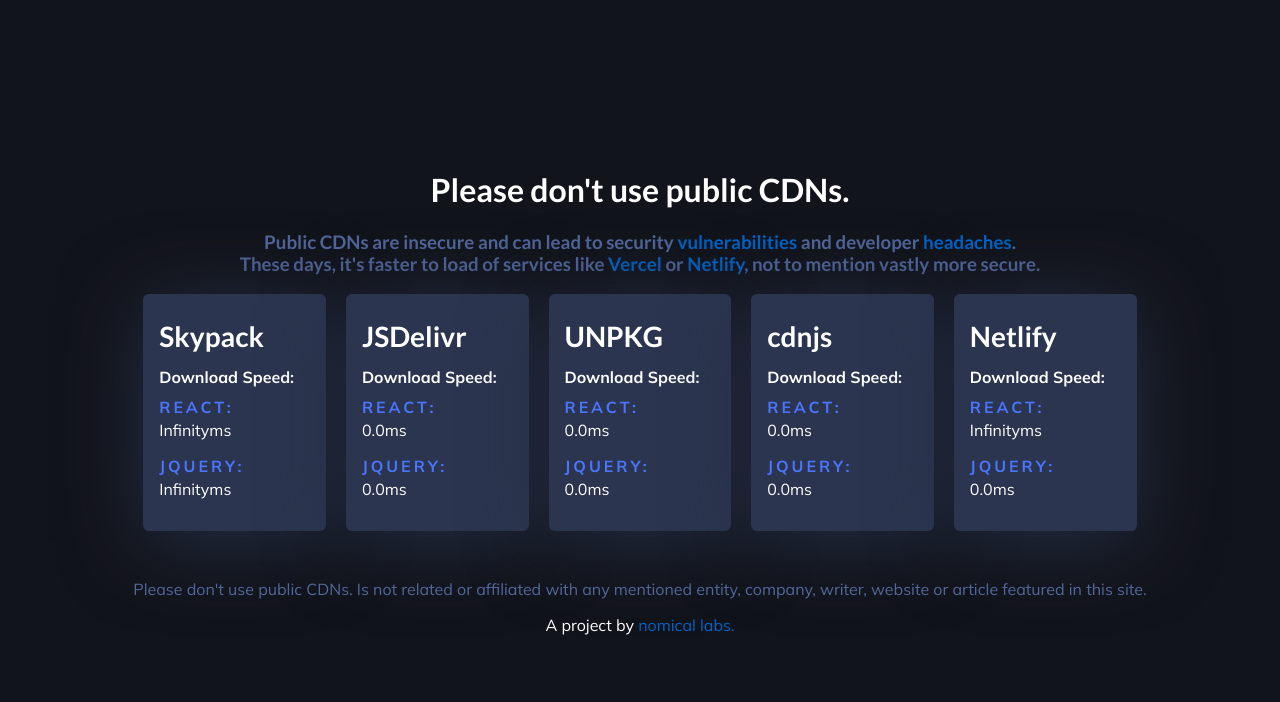
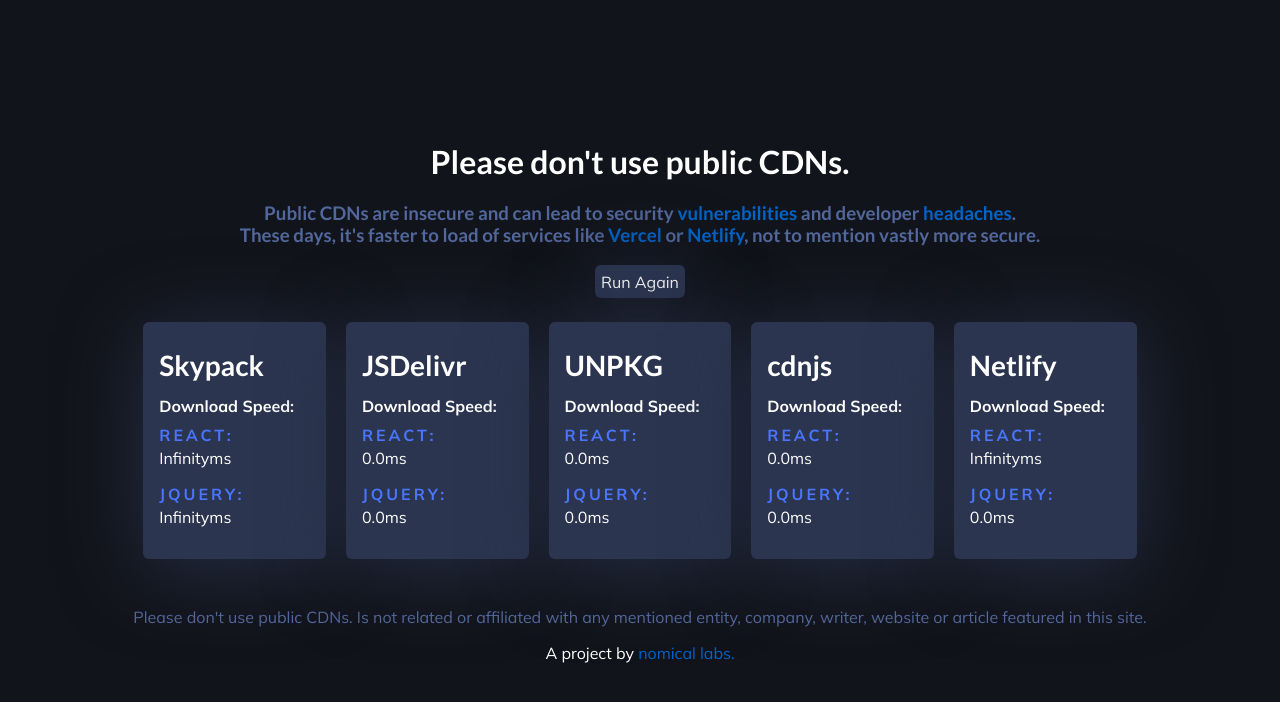
Before and after one commit to nomical-labs/dont-use-public-cdns, a Svelte app: page / in a window 1280 px wide. Shown: the top 702 px of the page. Built offline with nearby package versions, Linux system fonts and the light colour scheme; no server answers.

Commit message:
reload button

```diff
--- a/public/global.css
+++ b/public/global.css
@@ -43,15 +43,19 @@
 	border: 1px solid #ccc;
 	border-radius: 2px;
 }
-
+button {
+	background-color: rgb(43, 53, 79);
+	border-radius: 6px;
+	box-shadow: 0px 10px 80px rgb(37 46 68);
+	color: white;
+	border: none;
+	cursor: pointer;
+}
+button:active {
+	color: black;
+}
 input:disabled {
 	color: #ccc;
-}
-
-button {
-	color: #333;
-	background-color: #f4f4f4;
-	outline: none;
 }
 
 button:disabled {
--- a/src/App.svelte
+++ b/src/App.svelte
@@ -71,17 +71,25 @@
 		itemsBack++
 		if (itemsBack == targets.length) {
 			dataDone = true
+			itemsBack = 0
 			console.log('set is last')
 		}
 	}
-	onMount(()=>{
+	function startScan() {
+		dataDone = false
+		results = []
+
 		var itemsSent = 0
 		targets.forEach(element => {
 			itemsSent++
 			scanItems(element)
 		});
+	}
+	onMount(()=>{
+		startScan()
 		setInterval(() => {
-		}, 100);
+			startScan()
+		}, 20000);
 	})
 
 </script>
@@ -92,6 +100,7 @@
 			<h3 class="subtitle">Public CDNs are insecure and can lead to security <a href="https://blog.ryotak.me/post/cdnjs-remote-code-execution-en/" rel="none" target="_blank">vulnerabilities</a> and developer <a href="https://httptoolkit.tech/blog/public-cdn-risks/" rel="none" target="_blank">headaches</a>. <br>These days, it's faster to load of services like <a href="https://vercel.com" target="_blank">Vercel</a> or <a href="https://www.netlify.com" target="_blank">Netlify</a>, not to mention vastly more secure.</h3>
 		</div>
 		<main>
+			<button on:click={startScan}>Run Again</button>
 			<div class="resultwrapper">
 				{#if dataDone}
 						<ul>
```
